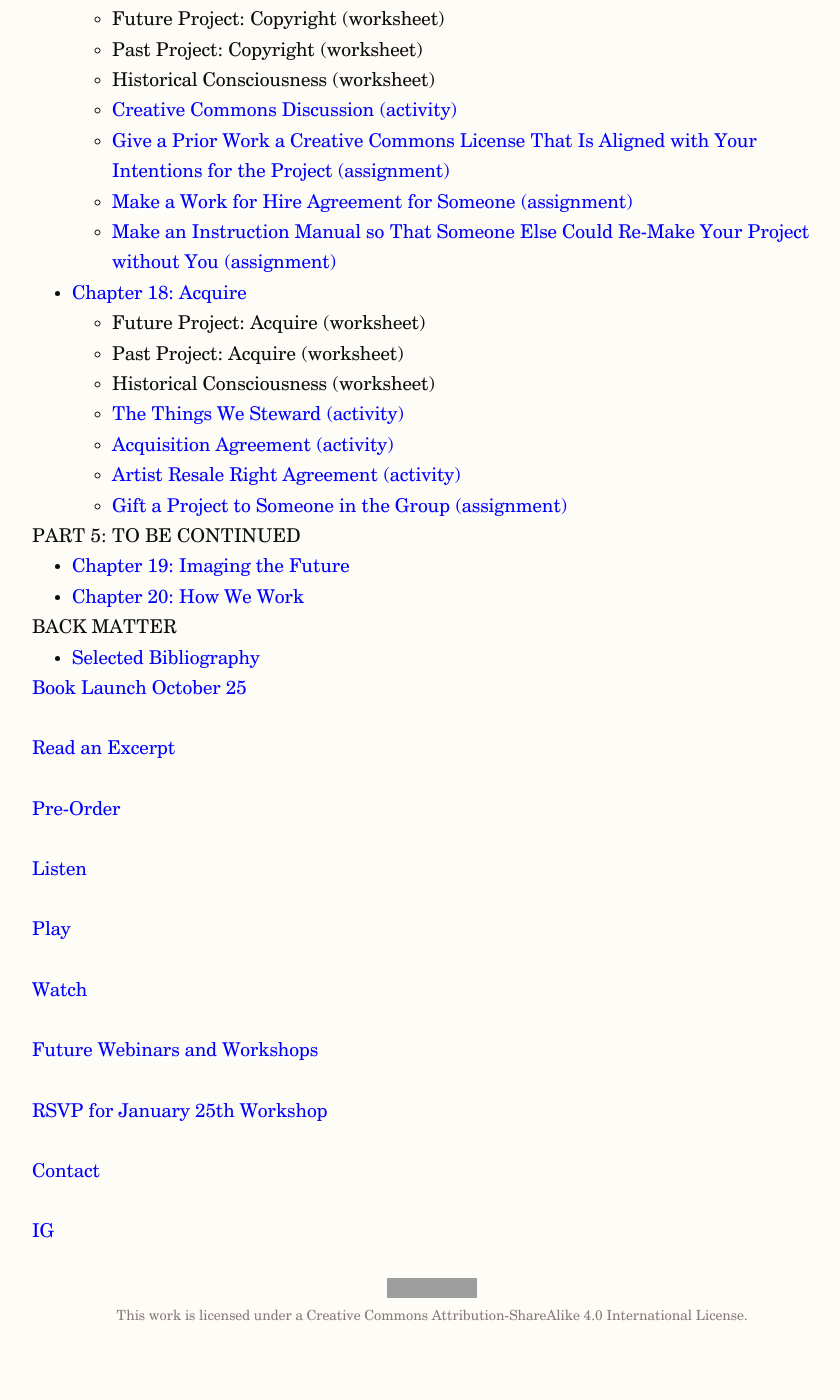
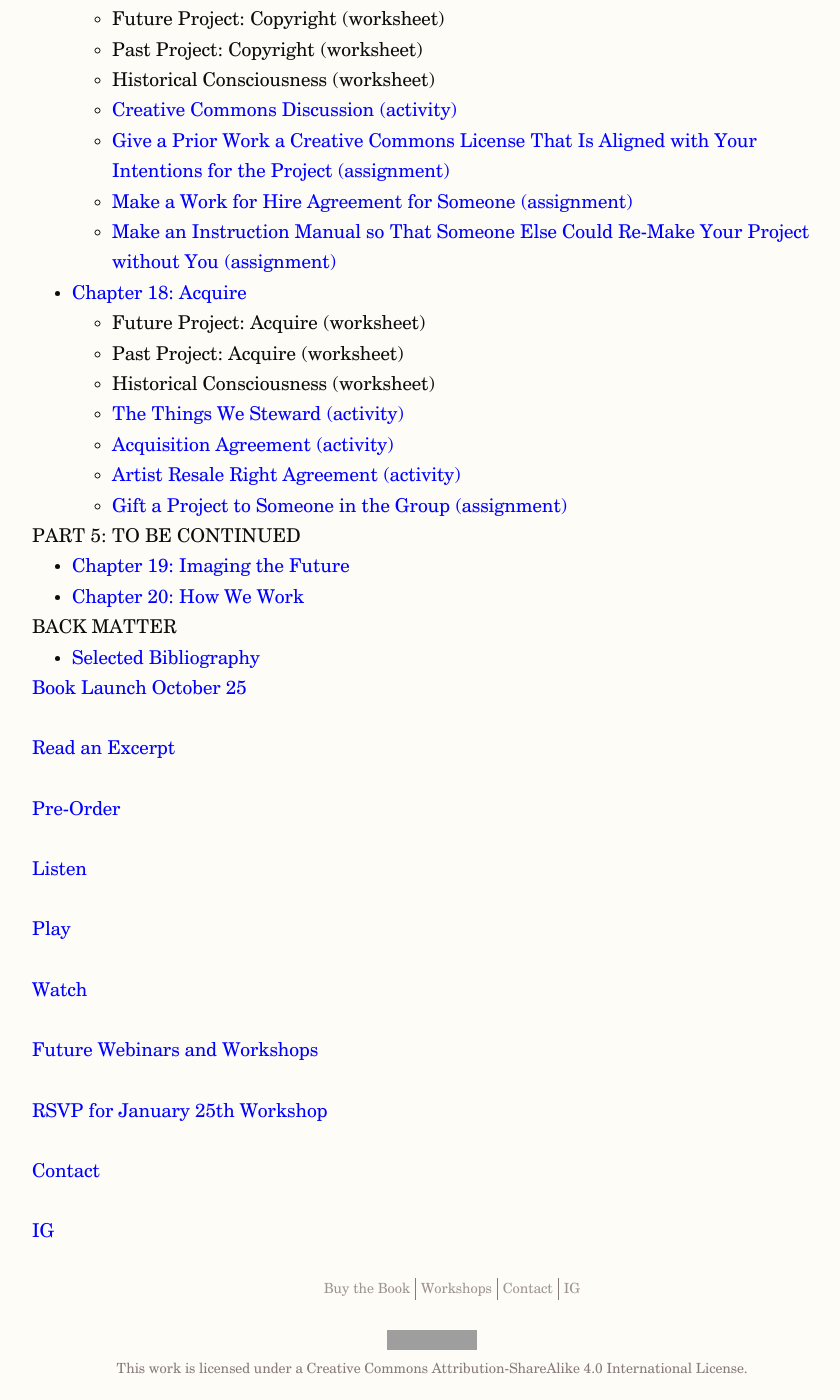
Before and after one commit to orzubalsky/making-and-being, a Jekyll site: the page built from docs/index.md, in a window 1280 px wide and 1400 px high, scrolled down 5145 px. Shown: the whole window, without its empty margins (208-1048 px from the left). Built offline with Jekyll 4.4.1, drawn with Linux system fonts in a browser that asks for light colours; nearby versions of some CDN libraries; some web fonts are replaced; our own code applies the rules of GitHub Pages for plain Markdown files; before the commit the page ends 6493 px from its top, so only the background shows below that; grey boxes are pictures that could not be loaded.

Commit message:
Footer links

```diff
--- a/docs/_includes/footer.html
+++ b/docs/_includes/footer.html
@@ -1,4 +1,15 @@
 <footer>
+
+  <ul class="footer-links">
+    <li><a href="https://store.pioneerworks.org/products/making-and-being" target="_blank">Buy the Book</a></li>
+    <li><a
+        href="https://docs.google.com/forms/d/e/1FAIpQLScnQOXXKfHIMhmjesL78RqXhSmZVMj5rdw0hfmBi3dFJQJ8pQ/viewform?usp=sf_link"
+        target="_blank">Workshops</a>
+      </li>
+    <li><a href="mailto:info@bfamfaphd.com?subject=MakingandBeing" target="_blank">Contact</a></li>
+    <li><a href="https://www.instagram.com/makingandbeing/" target="_blank">IG</a></li>
+  </ul>
+
   <a rel="license" href="http://creativecommons.org/licenses/by-sa/4.0/">
     <img alt="Creative Commons License" style="border-width:0"
       src="https://i.creativecommons.org/l/by-sa/4.0/88x31.png" />
--- a/docs/_sass/main.scss
+++ b/docs/_sass/main.scss
@@ -130,6 +130,20 @@ footer a {
   color: $color_footer;
 }
 
+footer .footer-links {
+  list-style: none;
+  font-size: 0;
+
+  & > li {
+    display: inline-block;
+    font-size: 1.4rem;
+  }
+
+  li:not(:first-child) {
+    border-left: 1px solid $color_footer;
+  }
+}
+
 $icon_width: 160px;
 .page-icon{
 
```
